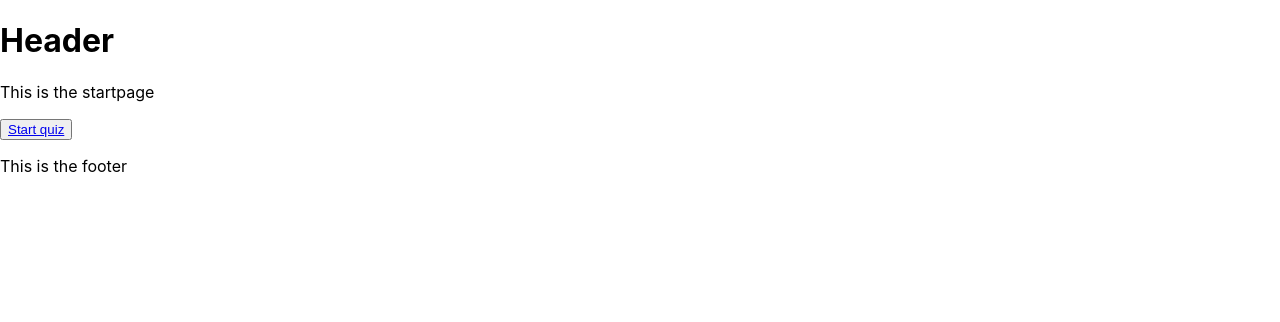
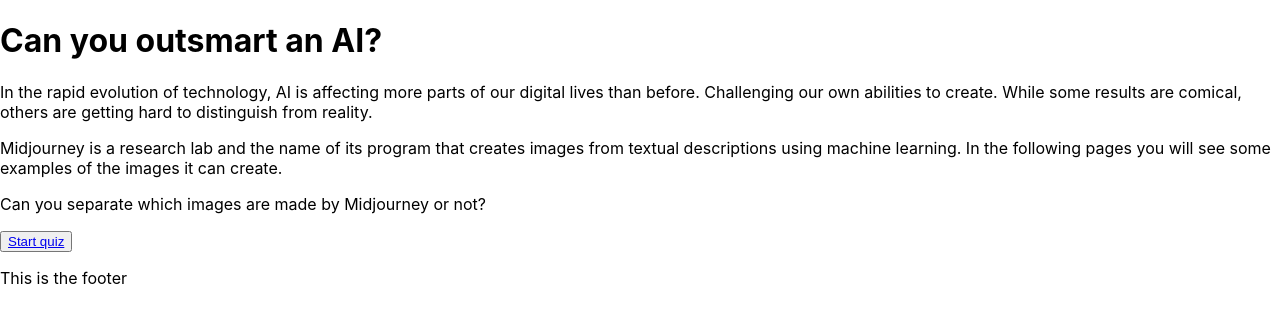
Before and after one commit to Technigo/project-redux-quiz-old, a React (Create React App) app: page / in a window 1280 px wide. Shown: the top 322 px of the page. Built offline with nearby package versions, Linux system fonts and the light colour scheme.

Commit message:
added description to startpage

```diff
--- a/src/components/Header.js
+++ b/src/components/Header.js
@@ -3,7 +3,7 @@ import React from 'react'
 const Header = () => {
   return (
     <header>
-      <h1>Header</h1>
+      <h1>Can you outsmart an AI?</h1>
     </header>
   )
 }
--- a/src/components/Startpage.js
+++ b/src/components/Startpage.js
@@ -4,7 +4,17 @@ import styled from 'styled-components';
 const StartPage = () => {
   return (
     <StyledStartPage>
-      <p>This is the startpage</p>
+      <p>
+        In the rapid evolution of technology, AI is affecting more parts of our
+        digital lives than before. Challenging our own abilities to create. While some
+        results are comical, others are getting hard to distinguish from reality.
+      </p>
+      <p>
+        Midjourney is a research lab and the name of its program that creates images
+        from textual descriptions using machine learning. In the following pages you
+        will see some examples of the images it can create.
+      </p>
+      <p>Can you separate which images are made by Midjourney or not?</p>
       <StyledButton>
         <a href="/quiz">Start quiz</a>
       </StyledButton>
```
